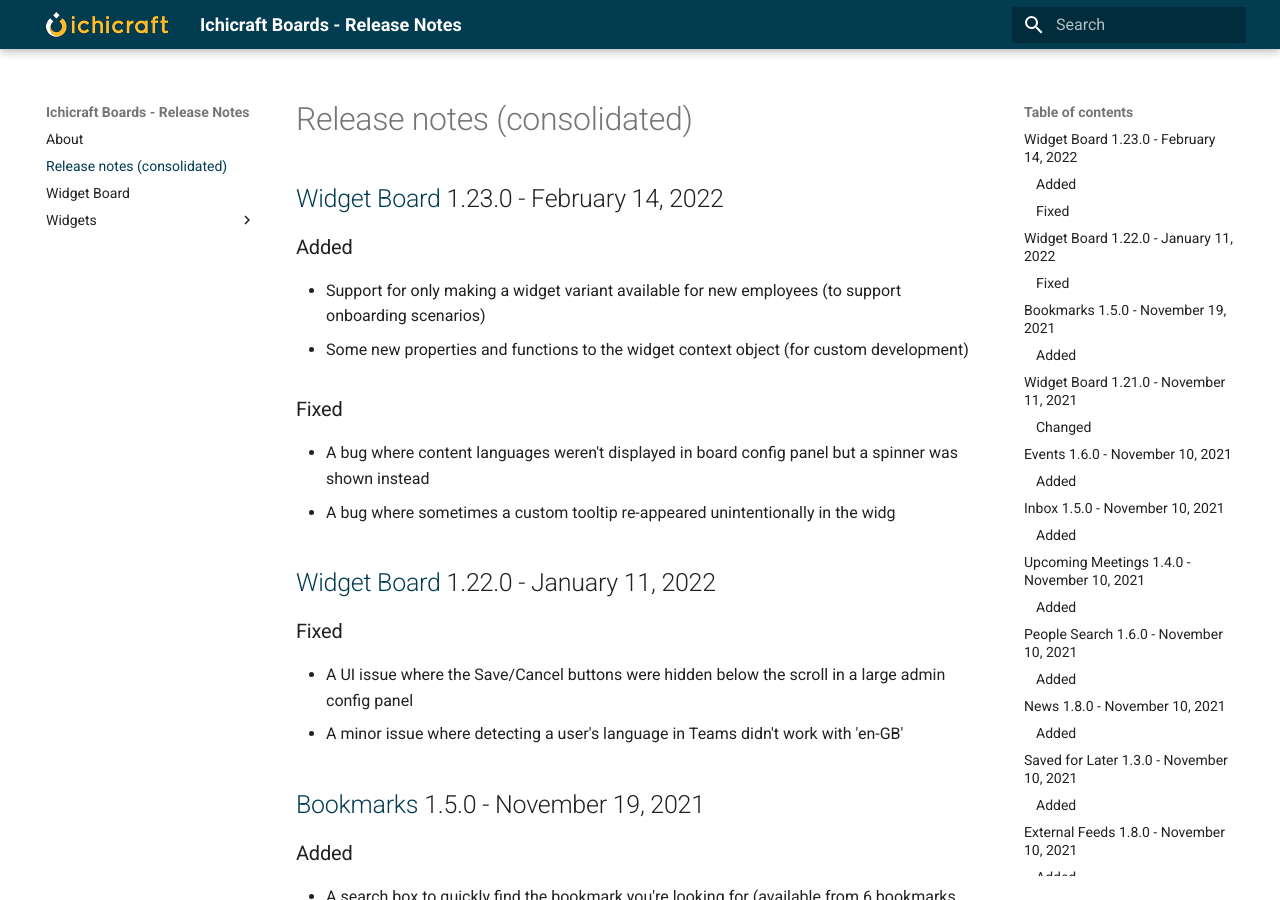
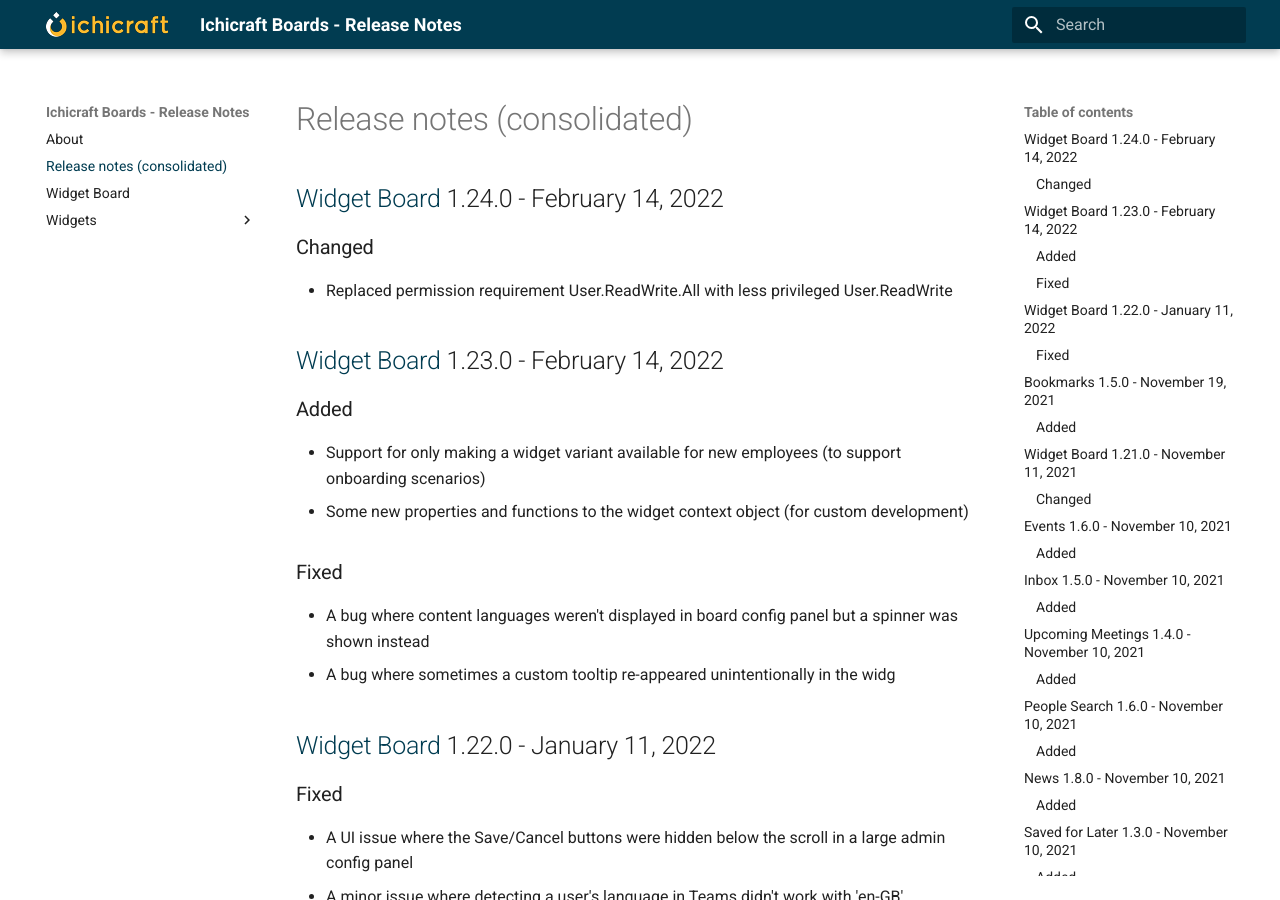
Before and after one commit to ichicraft/widgets-docs, an MkDocs documentation site: the page built from docs/Release-notes-(consolidated).md, in a window 1280 px wide and 900 px high. Built offline with MkDocs 1.6.1 and Material for MkDocs 9.7.7, drawn with Linux system fonts in a browser that asks for light colours.

Commit message:
Release notes updated by BuildService

```diff
--- a/docs/Release-notes-(consolidated).md
+++ b/docs/Release-notes-(consolidated).md
@@ -1,3 +1,8 @@
+## [Widget Board](./Widget Board.md) 1.24.0 - February 14, 2022
+
+### Changed
+-  Replaced permission requirement User.ReadWrite.All with less privileged User.ReadWrite
+
 ## [Widget Board](./Widget Board.md) 1.23.0 - February 14, 2022
 
 ### Added
--- a/docs/Widget Board.md
+++ b/docs/Widget Board.md
@@ -1,3 +1,8 @@
+## 1.24.0 - February 14, 2022
+
+### Changed
+-  Replaced permission requirement User.ReadWrite.All with less privileged User.ReadWrite
+
 ## 1.23.0 - February 14, 2022
 
 ### Added
```
